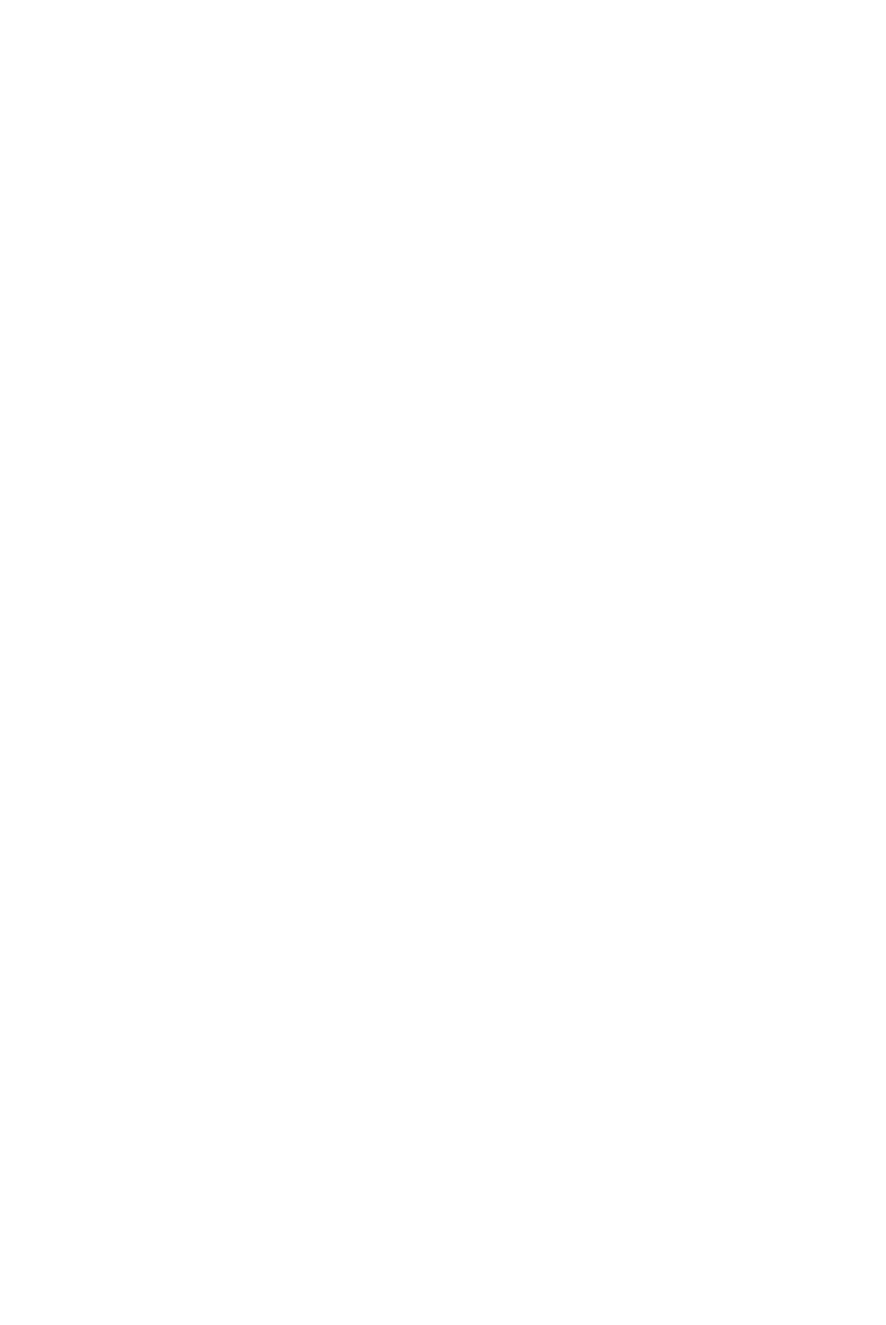
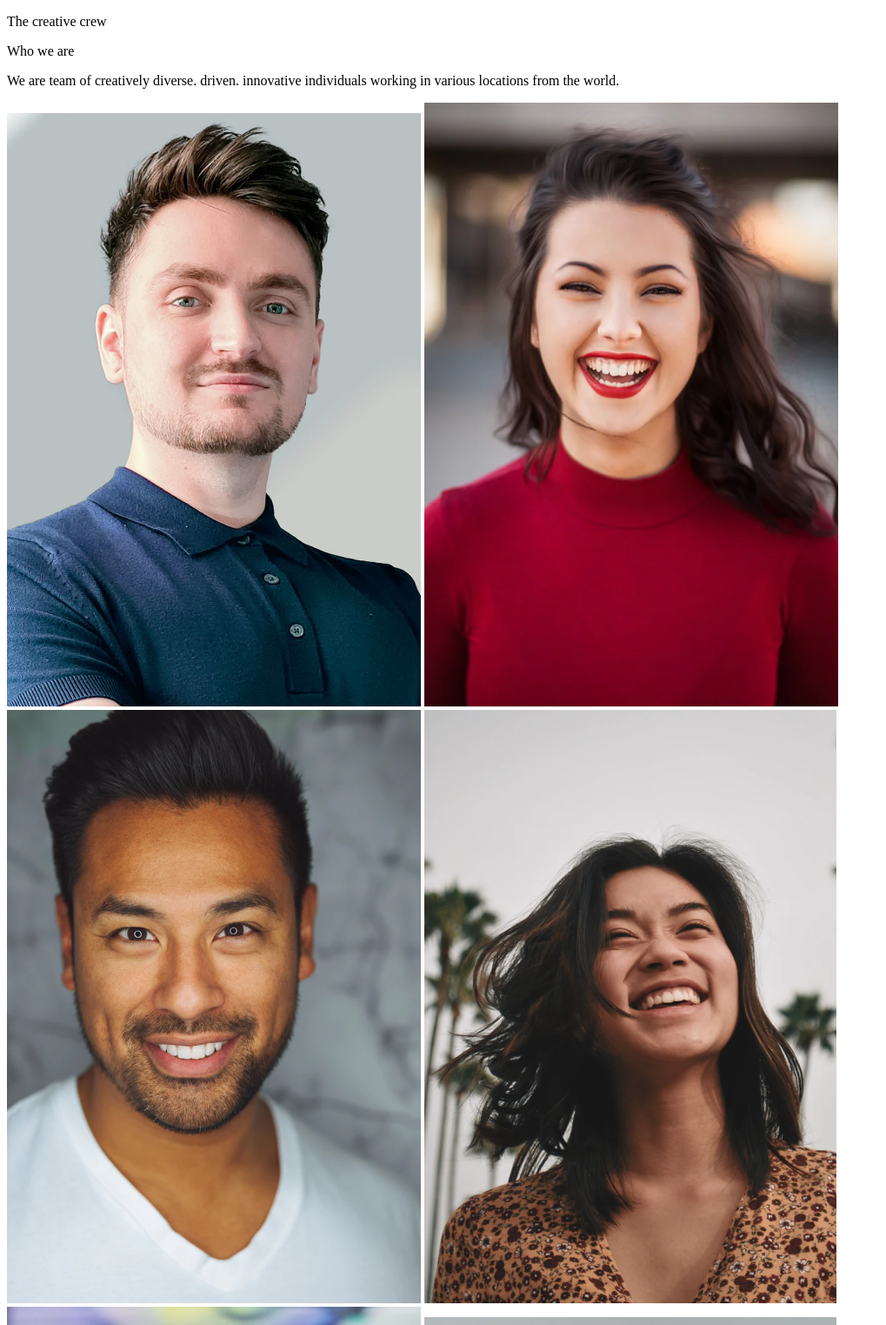
Before and after one commit to CristianO2709/my-team-page, a plain HTML site: page index.html in a window 1280 px wide. Shown: the top 1523 px of the page at 87% size, without its empty margins (0-1019 px from the left). Before the commit the page ends 800 px from the top, so only its background shows below. Drawn offline with Linux system fonts and the light colour scheme.

Commit message:
[Perf] - Se realizo la estructura del html

```diff
--- a/index.html
+++ b/index.html
@@ -3,9 +3,33 @@
 <head>
     <meta charset="UTF-8">
     <meta name="viewport" content="width=device-width, initial-scale=1.0">
-    <title>Document</title>
+    <link rel="shortcut icon" href="/assets/images/devchallenges.png" type="image/x-icon">
+    <title>My Team Page</title>
 </head>
 <body>
+    <header>
+        <div class="header">
+            <p>The creative crew</p>
+            <div>
+                <p>Who we are</p>
+                <p>We are team of creatively diverse.  driven.  innovative individuals working in various locations from the world.</p>
+            </div>
+        </div>
+    </header>
 
+    <main>
+        <section>
+            <img src="/assets/images/photo1.png" alt="photo1">
+            <img src="/assets/images/photo2.png" alt="photo2">
+            <img src="/assets/images/photo3.png" alt="photo3">
+            <img src="/assets/images/photo4.png" alt="photo4">
+            <img src="/assets/images/photo5.png" alt="photo5">
+            <img src="/assets/images/photo6.png" alt="photo6">
+        </section>
+    </main>
+
+    <footer>
+        <p>created by alvadev - devChallenges.io</p>
+    </footer>
 </body>
 </html>
```
Also changed, not shown: 1 other file.
